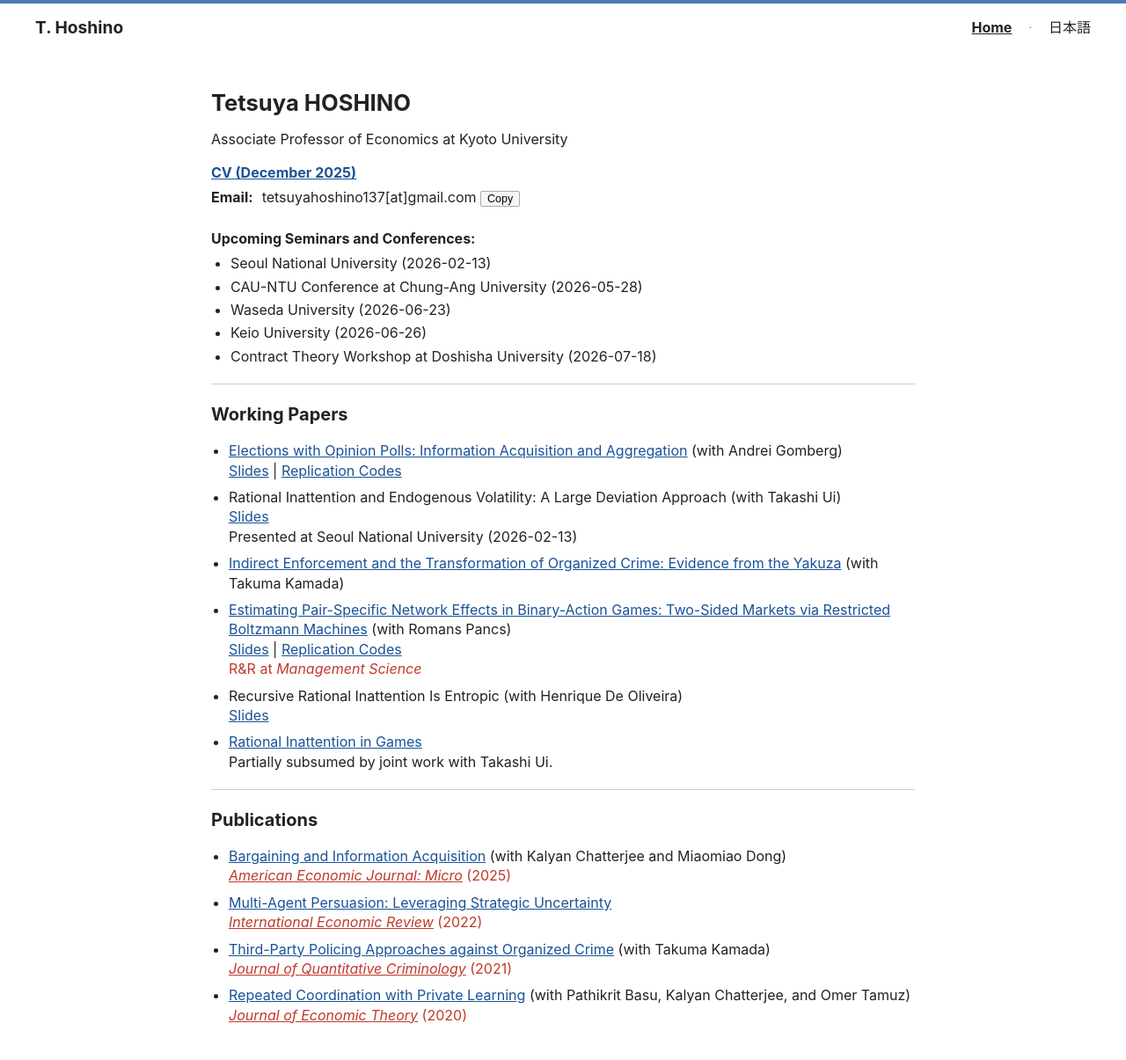
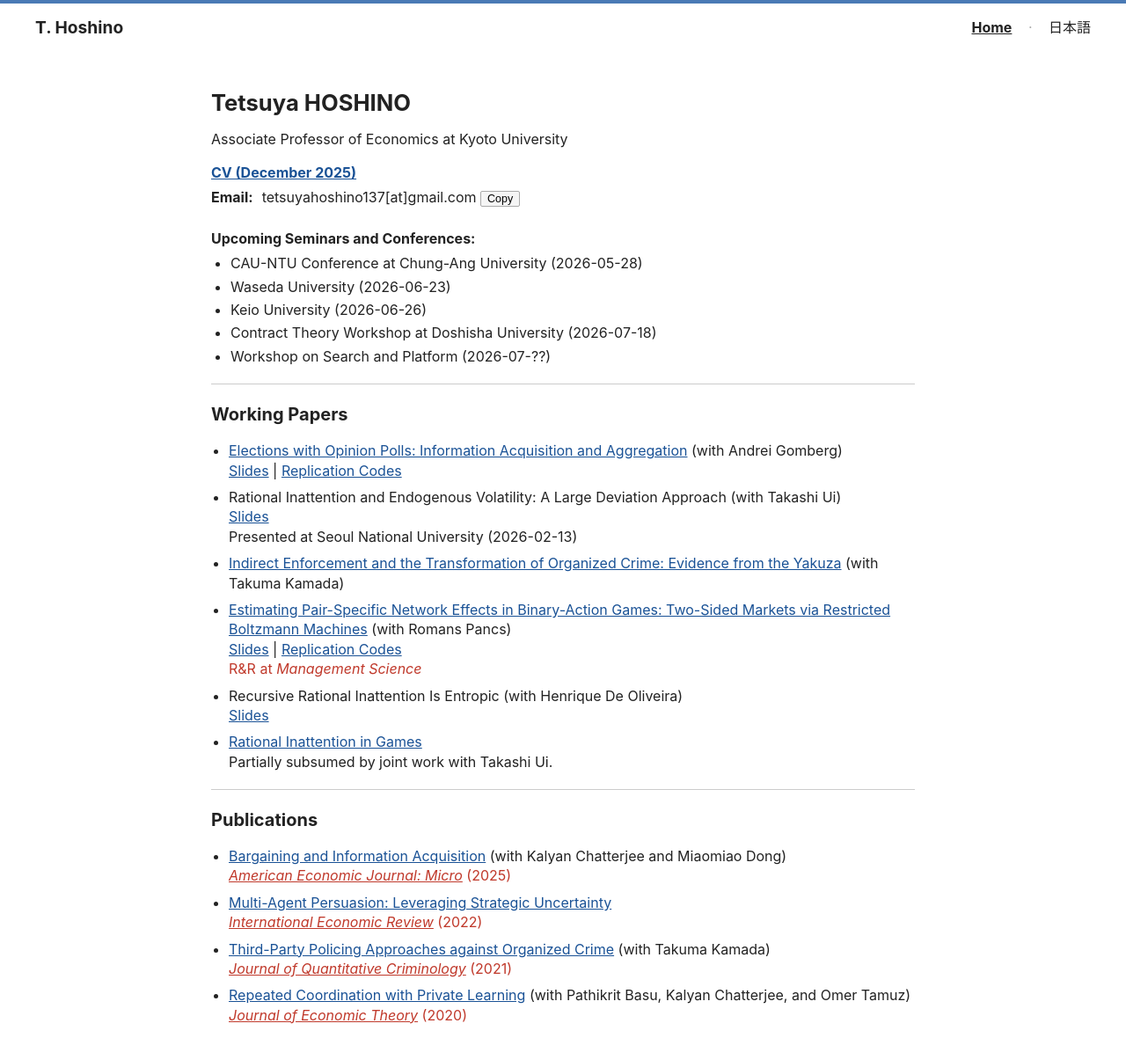
Before and after one commit to tetsuyahoshino137/tetsuyahoshino137.github.io, a Jekyll site: the page built from index.md, in a window 1280 px wide. Shown: the whole page at 88% size. Built offline with Jekyll 4.4.1, drawn with Linux system fonts in a browser that asks for light colours.

Commit message:
Update index.md

```diff
--- a/index.md
+++ b/index.md
@@ -23,11 +23,11 @@ title: Home
 
 <p class="upcoming-title"><strong>Upcoming Seminars and Conferences:</strong></p>
 <ul class="upcoming-list">
-  <li>Seoul National University (2026-02-13)</li>
   <li>CAU-NTU Conference at Chung-Ang University (2026-05-28)</li>
   <li>Waseda University (2026-06-23)</li>
   <li>Keio University (2026-06-26)</li>
   <li>Contract Theory Workshop at Doshisha University (2026-07-18)</li>
+  <li>Workshop on Search and Platform (2026-07-??)</li>
 </ul>
 
 ---
```
